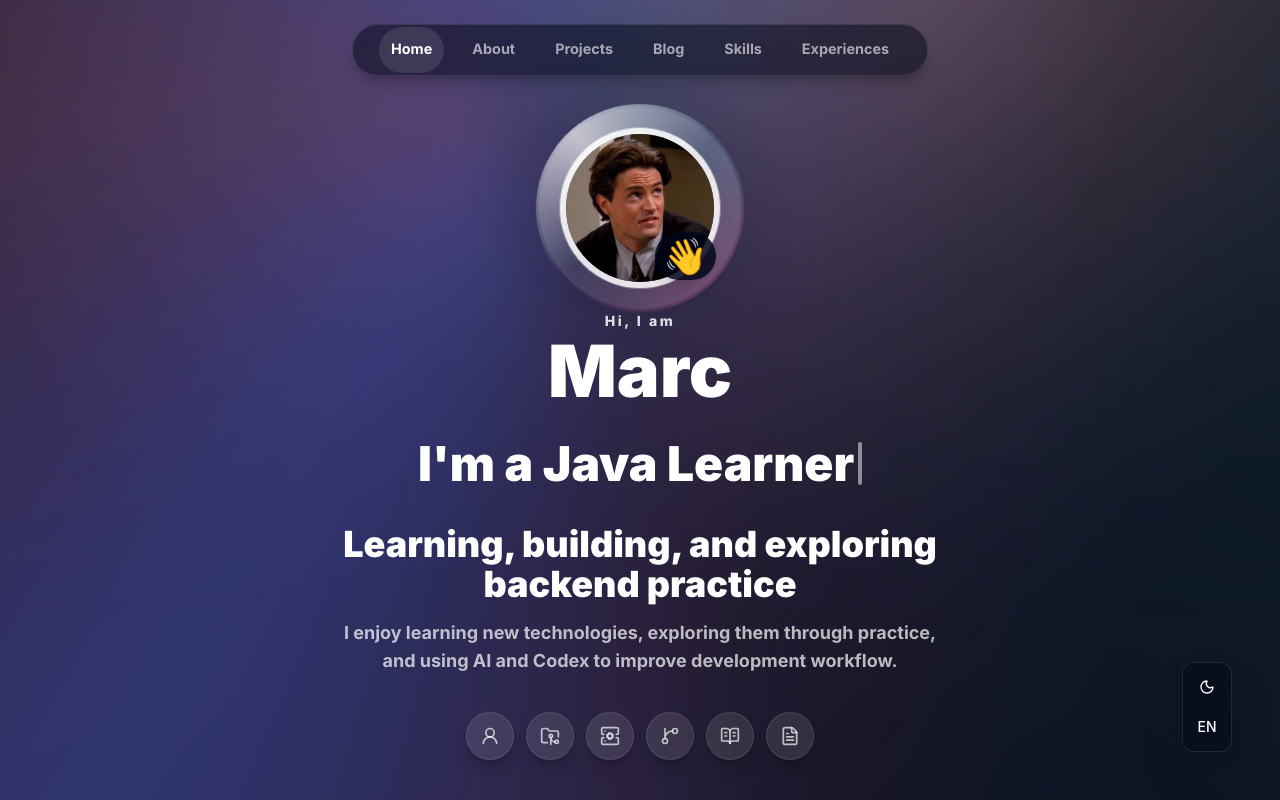
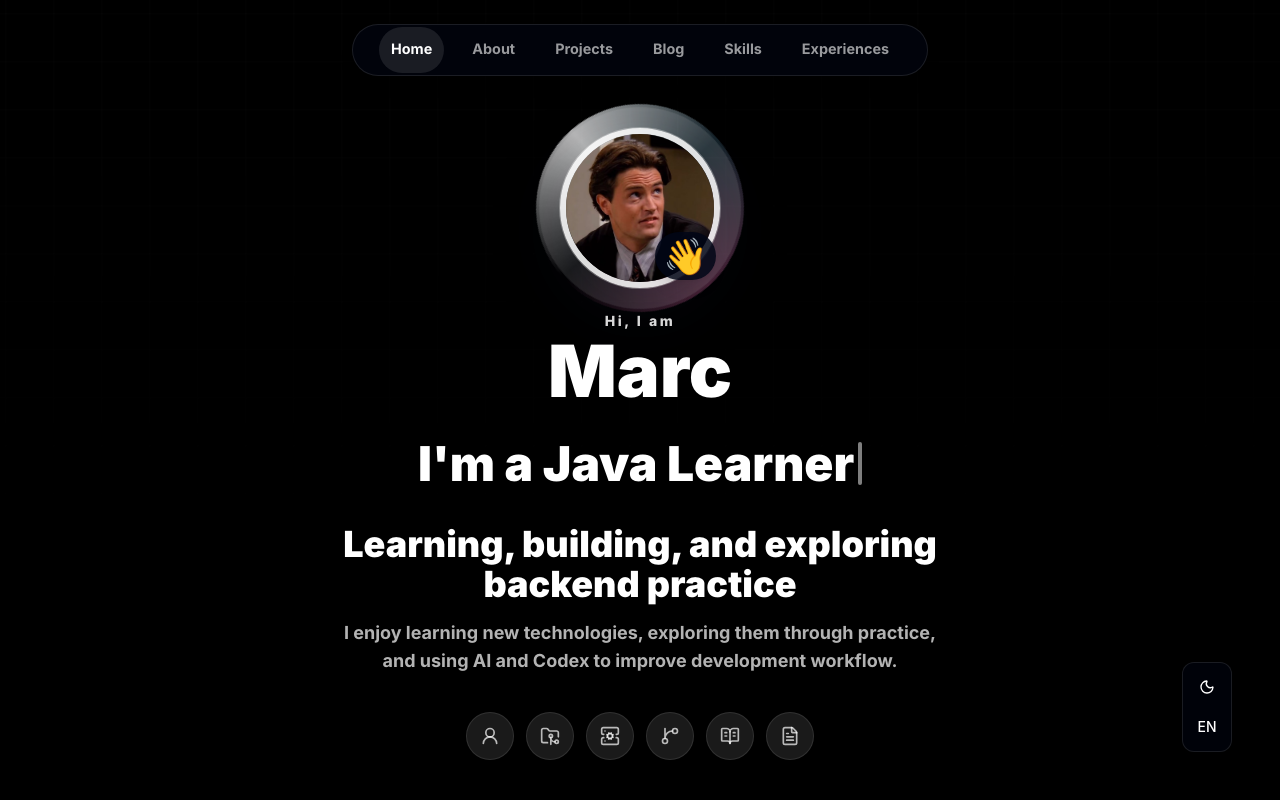
Before and after one commit to Ycymac/marc_yin_personal_website, a Vue app: page / in a window 1280 px wide. Shown: the top 800 px of the page. Built offline with nearby package versions, Linux system fonts and the light colour scheme.

Commit message:
修改背景颜色

```diff
--- a/src/styles/main.css
+++ b/src/styles/main.css
@@ -45,7 +45,7 @@ body {
   }
 
   .dark .site-shell {
-    background: #0b1020;
+    background: #000;
   }
 
   .ambient-background {
@@ -67,25 +67,19 @@ body {
 
   .dark .ambient-background__veil {
     background:
-      linear-gradient(180deg, rgba(8, 12, 27, 0.04), rgba(11, 16, 32, 0.98) 78%),
-      radial-gradient(ellipse at 40% -8%, rgba(98, 107, 190, 0.5), transparent 58%),
-      radial-gradient(ellipse at 73% 1%, rgba(173, 84, 83, 0.35), transparent 50%),
-      radial-gradient(ellipse at 50% 62%, rgba(24, 35, 67, 0.72), transparent 66%);
+      linear-gradient(180deg, rgba(0, 0, 0, 0.02), rgba(0, 0, 0, 0.98) 78%),
+      radial-gradient(ellipse at 50% 62%, rgba(0, 0, 0, 0.72), transparent 66%);
   }
 
   .ambient-background__mesh {
-    inset: -24%;
-    background:
-      conic-gradient(from 160deg at 46% 28%, transparent 0deg, rgba(108, 116, 255, 0.28) 54deg, rgba(244, 114, 130, 0.22) 116deg, transparent 186deg, rgba(80, 205, 191, 0.12) 254deg, transparent 360deg),
-      linear-gradient(112deg, transparent 8%, rgba(99, 102, 241, 0.16) 35%, rgba(244, 114, 182, 0.12) 54%, transparent 74%);
-    filter: blur(48px);
-    opacity: 0.72;
-    transform-origin: center;
-    animation: ambientDrift 16s ease-in-out infinite alternate;
+    inset: -14%;
+    background: none;
+    opacity: 0;
   }
 
   .dark .ambient-background__mesh {
-    opacity: 0.95;
+    background: none;
+    opacity: 0;
   }
 
   .ambient-background__grid {
@@ -151,8 +145,8 @@ body {
   }
 
   .project-card {
-    --project-accent: #0284c7;
-    --project-accent-soft: rgba(56, 189, 248, 0.2);
+    --project-accent: #f8fafc;
+    --project-accent-soft: rgba(255, 255, 255, 0.22);
   }
 
   .project-card__surface {
@@ -172,8 +166,8 @@ body {
     content: "";
     opacity: 0;
     background:
-      linear-gradient(110deg, rgba(56, 189, 248, 0.22), transparent 34%),
-      linear-gradient(270deg, rgba(37, 99, 235, 0.14), transparent 42%);
+      linear-gradient(110deg, rgba(255, 255, 255, 0.24), transparent 34%),
+      linear-gradient(270deg, rgba(255, 255, 255, 0.12), transparent 42%);
     transition: opacity 260ms ease;
   }
 
@@ -206,20 +200,20 @@ body {
   .project-card:hover .project-card__surface,
   .project-card__surface:focus-visible,
   .project-card__surface:focus-within {
-    border-color: rgba(56, 189, 248, 0.72);
+    border-color: rgba(255, 255, 255, 0.82);
     box-shadow:
-      0 0 0 1px rgba(56, 189, 248, 0.28),
-      0 20px 50px rgba(14, 165, 233, 0.16);
+      0 0 0 1px rgba(255, 255, 255, 0.38),
+      0 20px 50px rgba(255, 255, 255, 0.14);
   }
 
   .dark .project-card:hover .project-card__surface,
   .dark .project-card__surface:focus-visible,
   .dark .project-card__surface:focus-within {
     background-color: rgba(30, 41, 59, 0.82);
-    border-color: rgba(56, 189, 248, 0.8);
+    border-color: rgba(255, 255, 255, 0.86);
     box-shadow:
-      0 0 0 1px rgba(56, 189, 248, 0.32),
-      0 20px 54px rgba(14, 165, 233, 0.2);
+      0 0 0 1px rgba(255, 255, 255, 0.34),
+      0 20px 54px rgba(255, 255, 255, 0.14);
   }
 
   .project-card:hover .project-card__surface::after,
@@ -231,29 +225,31 @@ body {
   .project-card:hover .project-card__title,
   .project-card__surface:focus-visible .project-card__title,
   .project-card__surface:focus-within .project-card__title {
-    color: #0284c7;
+    color: #f8fafc;
+    text-shadow: 0 1px 12px rgba(15, 23, 42, 0.28);
   }
 
   .dark .project-card:hover .project-card__title,
   .dark .project-card__surface:focus-visible .project-card__title,
   .dark .project-card__surface:focus-within .project-card__title {
-    color: #7dd3fc;
+    color: #ffffff;
+    text-shadow: 0 1px 12px rgba(255, 255, 255, 0.16);
   }
 
   .project-card:hover .project-card__icon,
   .project-card__surface:focus-visible .project-card__icon,
   .project-card__surface:focus-within .project-card__icon {
     box-shadow:
-      0 14px 28px rgba(14, 165, 233, 0.18),
-      0 0 0 3px rgba(56, 189, 248, 0.22);
+      0 14px 28px rgba(255, 255, 255, 0.16),
+      0 0 0 3px rgba(255, 255, 255, 0.22);
   }
 
   .project-card:hover .project-card__tag,
   .project-card__surface:focus-visible .project-card__tag,
   .project-card__surface:focus-within .project-card__tag {
-    background-color: #0369a1;
-    color: #f8fafc;
-    box-shadow: 0 10px 22px rgba(14, 165, 233, 0.2);
+    background-color: #f8fafc;
+    color: #0f172a;
+    box-shadow: 0 10px 22px rgba(255, 255, 255, 0.18);
   }
 
   .project-card:hover .project-card__media--image,
@@ -265,7 +261,7 @@ body {
   .project-card:hover .project-card__gallery-image,
   .project-card__surface:focus-visible .project-card__gallery-image,
   .project-card__surface:focus-within .project-card__gallery-image {
-    border-color: rgba(125, 211, 252, 0.88);
+    border-color: rgba(255, 255, 255, 0.9);
   }
 
   .motion-surface {
```
